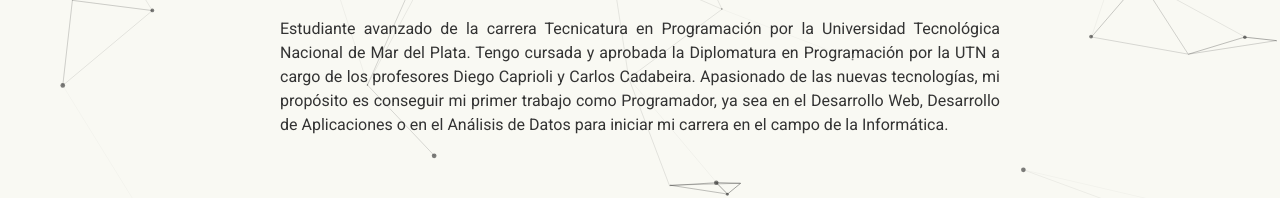
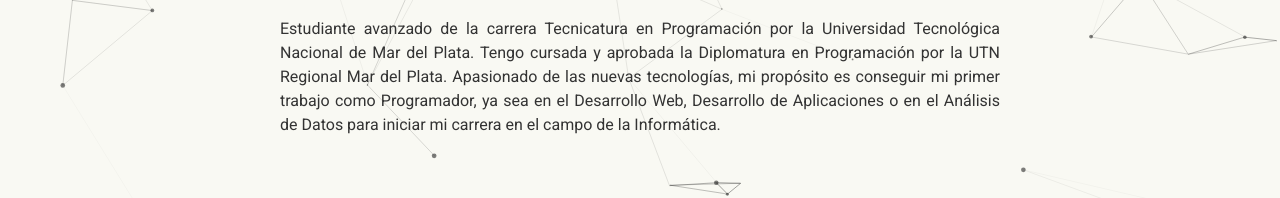
Before and after one commit to adrianzappala/portfolio, a plain HTML site: page index.html in a window 1280 px wide. Shown: the part 459-657 px from the top of the page. Drawn offline with Linux system fonts and the light colour scheme; files whose address does not match are found by name.

Commit message:
Actualización en index.html

```diff
--- a/index.html
+++ b/index.html
@@ -35,7 +35,7 @@
       <!-- Sección "Sobre mí" -->
       <section id="about">
         <h2>Sobre mí</h2>
-        <p>Estudiante avanzado de la carrera Tecnicatura en Programación por la Universidad Tecnológica Nacional de Mar del Plata. Tengo cursada y aprobada la Diplomatura en Programación por la UTN a cargo de los profesores Diego Caprioli y Carlos Cadabeira. Apasionado de las nuevas tecnologías, mi propósito es conseguir mi primer trabajo como Programador, ya sea en el Desarrollo Web, Desarrollo de Aplicaciones o en el Análisis de Datos para iniciar mi carrera en el campo de la Informática.</p>
+        <p>Estudiante avanzado de la carrera Tecnicatura en Programación por la Universidad Tecnológica Nacional de Mar del Plata. Tengo cursada y aprobada la Diplomatura en Programación por la UTN Regional Mar del Plata. Apasionado de las nuevas tecnologías, mi propósito es conseguir mi primer trabajo como Programador, ya sea en el Desarrollo Web, Desarrollo de Aplicaciones o en el Análisis de Datos para iniciar mi carrera en el campo de la Informática.</p>
       </section>
 
       <!-- Sección de proyectos -->
```
